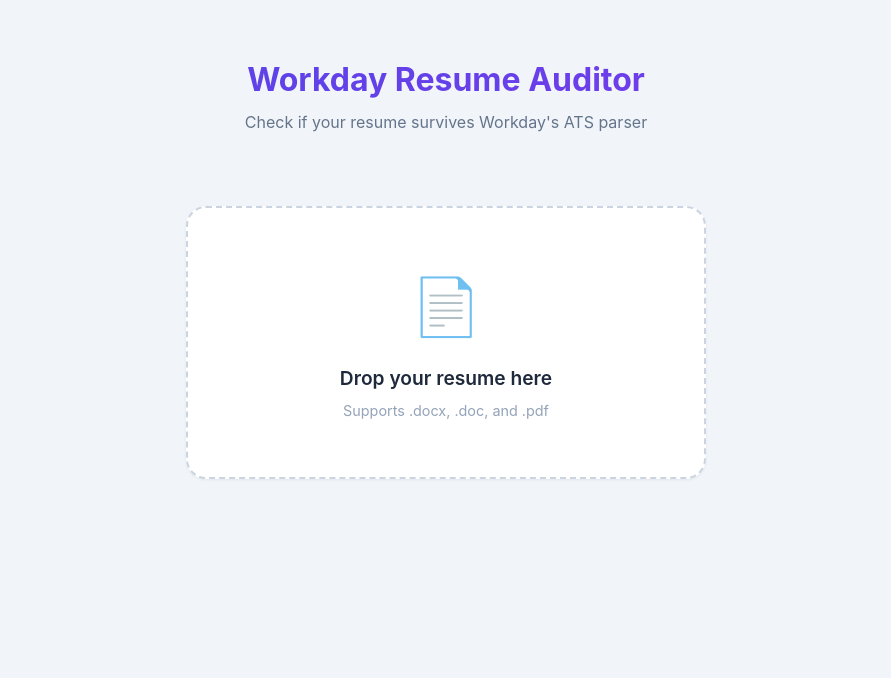
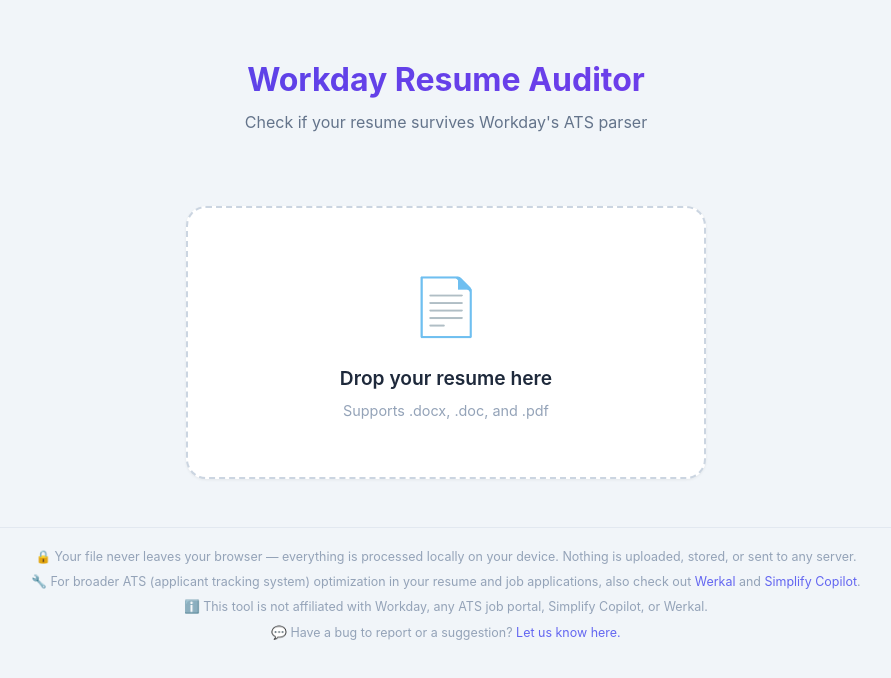
Before and after one commit to benlevy24/Workday-resume-auditor, a React (Vite) app: page / in a window 1280 px wide. Shown: the top 678 px of the page, without its empty margins (194-1085 px from the left). Built offline with nearby package versions, Linux system fonts and the light colour scheme.

Commit message:
Add footer with privacy notice, tool shoutouts, disclaimer, and feedback link; add format-specific export footnotes

```diff
--- a/src/App.css
+++ b/src/App.css
@@ -490,11 +490,16 @@
   padding: 0.75rem 1.25rem 1.25rem;
 }
 
+.export-notes {
+  margin-top: 0.6rem;
+  padding-left: 1.2rem;
+  text-align: left;
+}
+
 .export-note {
   margin-top: 0.4rem;
   font-size: 0.76rem;
   color: #94a3b8;
-  text-align: center;
 }
 
 /* ===== Buttons ===== */
@@ -538,3 +543,29 @@
 }
 
 .btn-secondary:hover { border-color: #6366f1; color: #6366f1; }
+
+
+/* ===== Footer ===== */
+.app-footer {
+  margin-top: 2.5rem;
+  padding: 1.25rem 1rem;
+  border-top: 1px solid #e2e8f0;
+  text-align: center;
+  display: flex;
+  flex-direction: column;
+  gap: 0.4rem;
+}
+
+.app-footer p {
+  font-size: 0.78rem;
+  color: #94a3b8;
+}
+
+.app-footer a {
+  color: #6366f1;
+  text-decoration: none;
+}
+
+.app-footer a:hover {
+  text-decoration: underline;
+}
--- a/src/App.jsx
+++ b/src/App.jsx
@@ -476,17 +476,27 @@
                 <button className="btn btn-primary" onClick={handleExport} disabled={exporting}>
                   {exporting ? '⏳ Generating…' : 'Export Clean .docx'}
                 </button>
-                <p className="export-note">
-                  Fixes formatting issues (symbols, dashes, spacing). Structural issues like stacked roles or stacked degrees must be corrected manually in your resume first.
-                </p>
-                {inputFormat === 'pdf' && (
-                  <p className="export-note">PDF uploads: the exported .docx is rebuilt from extracted text only — original formatting is not preserved.</p>
-                )}
+                <ul className="export-notes">
+                  <li className="export-note">Fixes formatting issues (symbols, dashes, spacing). Structural issues like stacked roles or stacked degrees must be corrected manually in your resume first.</li>
+                  {inputFormat === 'pdf' && (
+                    <li className="export-note">PDF uploads: The exported .docx is rebuilt from extracted text only — original formatting is not preserved.</li>
+                  )}
+                  {(inputFormat === 'docx' || inputFormat === 'doc') && (
+                    <li className="export-note">Some layout issues — like multi-column formatting — can't be reliably detected from Word files. If your resume uses columns or text boxes, treat this as a partial check.</li>
+                  )}
+                </ul>
               </div>
             </section>
           </div>
         )}
       </main>
+
+      <footer className="app-footer">
+        <p>🔒 Your file never leaves your browser — everything is processed locally on your device. Nothing is uploaded, stored, or sent to any server.</p>
+        <p>🔧 For broader ATS (applicant tracking system) optimization in your resume and job applications, also check out <a href="https://werkal.com" target="_blank" rel="noopener noreferrer">Werkal</a> and <a href="https://chromewebstore.google.com/detail/simplify-copilot-autofill/pbanhockgagggenencehbnadejlgchfc" target="_blank" rel="noopener noreferrer">Simplify Copilot</a>.</p>
+        <p>ℹ️ This tool is not affiliated with Workday, any ATS job portal, Simplify Copilot, or Werkal.</p>
+        <p>💬 Have a bug to report or a suggestion? <a href="https://forms.gle/MhKxYwLtiyCQ6EFD7" target="_blank" rel="noopener noreferrer">Let us know here.</a></p>
+      </footer>
     </div>
   );
 }
```
